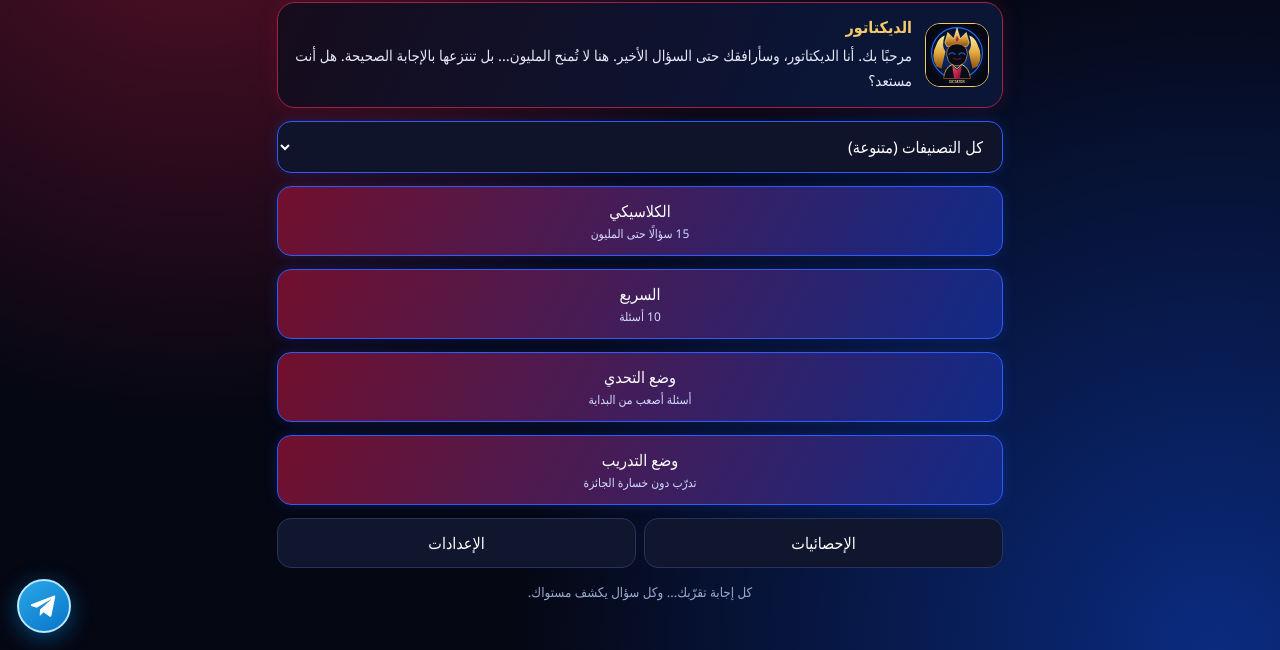
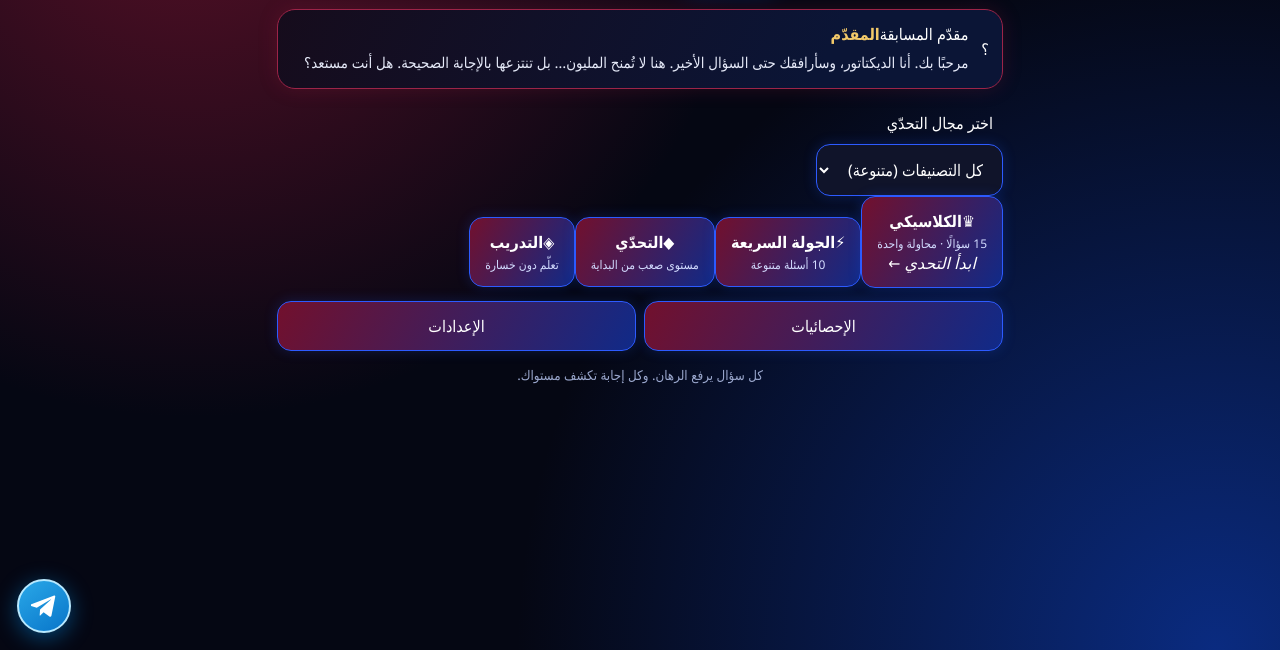
Before and after one commit to DictatorEG-coder/DictatorEG-coder, a website: page index.html in a window 1280 px wide. Shown: the part 150-800 px from the top of the page. Drawn offline with Linux system fonts and the light colour scheme.

Commit message:
Redesign game home and screens with new brand

```diff
--- a/index.html
+++ b/index.html
@@ -1,24 +1,10 @@
 <!doctype html>
-<html lang="ar" dir="rtl">
-<head>
-<meta charset="utf-8"><meta name="viewport" content="width=device-width,initial-scale=1,viewport-fit=cover">
-<meta name="theme-color" content="#080b1b"><meta name="description" content="من سيربح المليون؟ إصدار الديكتاتور — تحدَّ معلوماتك حتى السؤال الأخير.">
-<link rel="icon" type="image/svg+xml" href="assets/app-icon.svg"><title>من سيربح المليون؟ | الديكتاتور</title><link rel="stylesheet" href="style.css">
-</head><body>
-<main id="home" class="scr on">
-<div class="brand"><img src="assets/app-icon.svg" alt="شعار الديكتاتور"><div><span>تحدّي المعلومات</span><h1>من سيربح <b>المليون</b>؟</h1><small>إصدار الديكتاتور</small></div></div>
-<section class="host-card"><img src="assets/app-icon.svg" alt="الديكتاتور"><div><strong>الديكتاتور</strong><p id="hostText"></p></div></section>
-<select id="cat" aria-label="تصنيف الأسئلة"></select>
-<button data-m="classic">الكلاسيكي <small>15 سؤالًا حتى المليون</small></button><button data-m="quick">السريع <small>10 أسئلة</small></button><button data-m="challenge">وضع التحدي <small>أسئلة أصعب من البداية</small></button><button data-m="train">وضع التدريب <small>تدرّب دون خسارة الجائزة</small></button>
-<div class="row"><button class="s" onclick="stats()">الإحصائيات</button><button class="s" onclick="show('set')">الإعدادات</button></div><p class="footnote">كل إجابة تقرّبك… وكل سؤال يكشف مستواك.</p>
-</main>
-<main id="game" class="scr"><div class="top"><span id="lvl"></span><span id="tm"></span><span id="pz"></span></div><div id="lad"></div>
-<section class="host-mini"><img src="assets/app-icon.svg" alt=""><span id="hostLine">ركّز جيدًا.</span></section>
-<div id="qc"></div><div id="qt"></div><div id="opts"></div><div id="info"></div>
-<div class="row"><button id="lock" onclick="lock()">تثبيت الإجابة</button><button class="s" onclick="undo()">تراجع</button><button class="s" onclick="quit()">انسحاب</button></div>
-<div class="row" id="ll"><button class="s" data-l="fifty">50:50</button><button class="s" data-l="aud">الجمهور</button><button class="s" data-l="fr">صديق</button><button class="s" data-l="skip">تغيير</button></div></main>
-<main id="end" class="scr"><img class="end-emblem" src="assets/app-icon.svg" alt="شعار الديكتاتور"><h2 id="et"></h2><div id="endPrize"></div><p id="ep"></p><section class="host-card end-host"><img src="assets/app-icon.svg" alt=""><div><strong>الديكتاتور</strong><p id="endLine"></p></div></section><button onclick="show('home')">العودة إلى القائمة الرئيسية</button></main>
-<main id="st" class="scr"><h2>الإحصائيات</h2><div id="sb"></div><button onclick="show('home')">رجوع</button></main>
-<main id="set" class="scr"><h2>الإعدادات</h2><label><input type="checkbox" id="snd"> المؤثرات الصوتية</label><label><input type="checkbox" id="tmr"> المؤقت (45 ثانية)</label><label><input type="checkbox" id="voice"> صوت شخصية الديكتاتور (إن كان مدعومًا)</label><button class="s" onclick="reset()">إعادة ضبط الإحصائيات</button><button onclick="show('home')">رجوع</button></main>
-<a class="telegram-fab" href="https://t.me/Dictator_channel2" target="_blank" rel="noopener noreferrer" aria-label="قناة الديكتاتور على تيليجرام" title="قناة الديكتاتور"><svg viewBox="0 0 24 24" aria-hidden="true"><path d="M21.5 3.5 18.2 20c-.25 1.16-.92 1.45-1.86.9l-5.15-3.8-2.48 2.39c-.27.27-.5.5-1.02.5l.37-5.25 9.55-8.63c.42-.37-.09-.58-.65-.21L5.15 13.2.08 11.62c-1.1-.35-1.12-1.1.23-1.63L20.1 2.35c.92-.34 1.73.22 1.4 1.15Z"/></svg></a>
-<script src="questions.js"></script><script src="game.js"></script></body></html>
+<html lang="ar" dir="rtl"><head><meta charset="utf-8"><meta name="viewport" content="width=device-width,initial-scale=1,viewport-fit=cover"><meta name="theme-color" content="#070b18"><meta name="description" content="من سيربح المليون؟ — اختبر معرفتك وتدرّج نحو القمة."><link rel="icon" type="image/svg+xml" href="assets/app-icon.svg"><title>المليون | تحدّي المعرفة</title><link rel="stylesheet" href="style.css"></head><body>
+<main id="home" class="scr on"><header class="brand"><img src="assets/app-icon.svg" alt="شعار المليون"><div><span class="eyebrow">اختبر حدود معرفتك</span><h1>المليون</h1><p>ليست كل الإجابات متساوية.</p></div></header>
+<section class="host-card"><div class="host-orb">؟</div><div><span class="eyebrow">مقدّم المسابقة</span><strong>المقدّم</strong><p id="hostText"></p></div></section>
+<section class="home-panel"><label class="section-label" for="cat">اختر مجال التحدّي</label><select id="cat" aria-label="تصنيف الأسئلة"></select><div class="mode-grid"><button class="mode-card primary" data-m="classic"><span class="mode-icon">♛</span><b>الكلاسيكي</b><small>15 سؤالًا · محاولة واحدة</small><i>ابدأ التحدي ←</i></button><button class="mode-card" data-m="quick"><span class="mode-icon">⚡</span><b>الجولة السريعة</b><small>10 أسئلة متنوعة</small></button><button class="mode-card" data-m="challenge"><span class="mode-icon">◆</span><b>التحدّي</b><small>مستوى صعب من البداية</small></button><button class="mode-card" data-m="train"><span class="mode-icon">◈</span><b>التدريب</b><small>تعلّم دون خسارة</small></button></div></section>
+<div class="row"><button class="utility" onclick="stats()">الإحصائيات</button><button class="utility" onclick="show('set')">الإعدادات</button></div><p class="footnote">كل سؤال يرفع الرهان. وكل إجابة تكشف مستواك.</p></main>
+<main id="game" class="scr"><div class="top"><span id="lvl"></span><span id="tm"></span><span id="pz"></span></div><div id="lad"></div><section class="host-mini"><span class="host-orb mini">؟</span><span id="hostLine">ركّز جيدًا.</span></section><div id="qc"></div><div id="qt"></div><div id="opts"></div><div id="info"></div><div class="row"><button id="lock" onclick="lock()">تأكيد الإجابة</button><button class="utility" onclick="quit()">انسحاب</button></div><div class="row" id="ll"><button class="utility" data-l="fifty">50:50</button><button class="utility" data-l="aud">الجمهور</button><button class="utility" data-l="fr">صديق</button><button class="utility" data-l="skip">تغيير السؤال</button></div></main>
+<main id="end" class="scr"><div class="end-mark">✦</div><h2 id="et"></h2><div id="endPrize"></div><p id="ep"></p><section class="host-card end-host"><div class="host-orb">؟</div><div><strong>المقدّم</strong><p id="endLine"></p></div></section><button onclick="show('home')">العودة للرئيسية</button></main>
+<main id="st" class="scr"><h2>الإحصائيات</h2><div id="sb"></div><button onclick="show('home')">رجوع</button></main><main id="set" class="scr"><h2>الإعدادات</h2><label><input type="checkbox" id="snd"> المؤثرات الصوتية</label><label><input type="checkbox" id="tmr"> المؤقت (45 ثانية)</label><label><input type="checkbox" id="voice"> صوت المقدّم</label><button class="utility" onclick="reset()">إعادة ضبط الإحصائيات</button><button onclick="show('home')">رجوع</button></main>
+<a class="telegram-fab" id="telegramFab" href="https://t.me/Dictator_channel2" target="_blank" rel="noopener noreferrer" aria-label="قناة تيليجرام"><svg viewBox="0 0 24 24"><path d="M21.5 3.5 18.2 20c-.25 1.16-.92 1.45-1.86.9l-5.15-3.8-2.48 2.39c-.27.27-.5.5-1.02.5l.37-5.25 9.55-8.63c.42-.37-.09-.58-.65-.21L5.15 13.2.08 11.62c-1.1-.35-1.12-1.1.23-1.63L20.1 2.35c.92-.34 1.73.22 1.4 1.15Z"/></svg></a><script src="questions.js"></script><script src="game.js"></script></body></html>
```
